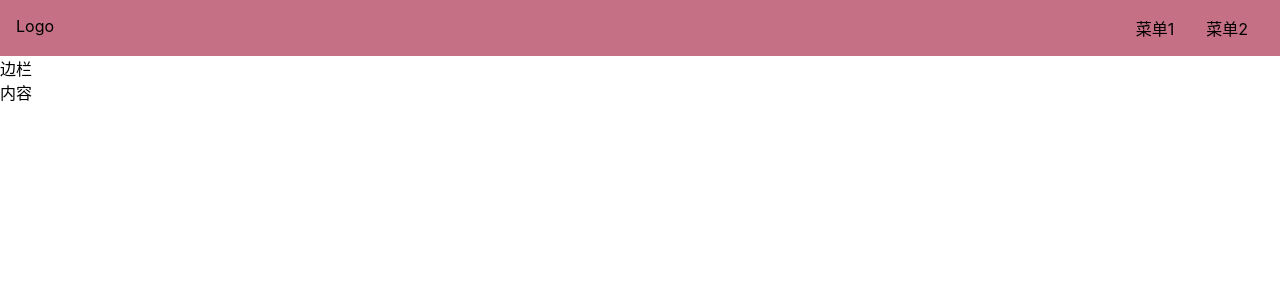
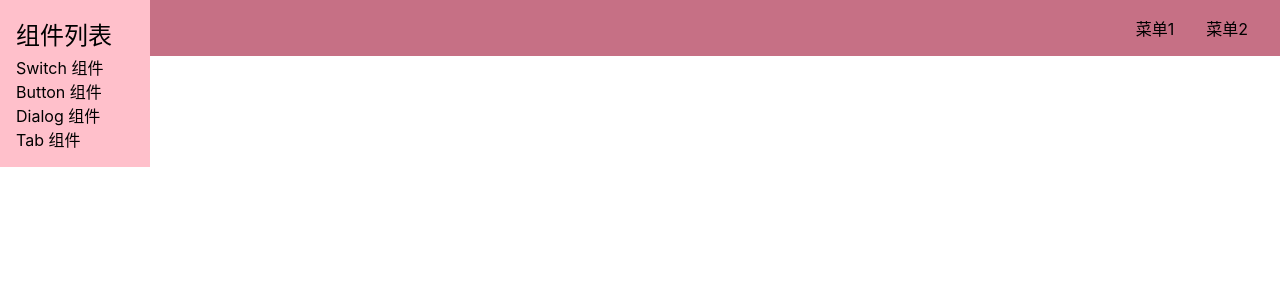
Before and after one commit to MRhuo857/vue3-ui, a Vue app: page /#/doc in a window 1280 px wide. Shown: the top 300 px of the page. Built offline with nearby package versions, Linux system fonts and the light colour scheme.

Commit message:
aside的css1

```diff
--- a/src/index.scss
+++ b/src/index.scss
@@ -20,3 +20,6 @@
     cursor: pointer;
   }
 }
+h1,h2,h3,h4,h5{
+  font-weight:normal ;
+}
--- a/src/views/Doc.vue
+++ b/src/views/Doc.vue
@@ -6,7 +6,23 @@
             <div class="menu"></div>
         </div>
         <div class="content">
-            <aside>边栏</aside>
+            <aside>
+                <h2>组件列表</h2>
+                <ul>
+                    <li>
+                        <router-link to="/doc/switch">Switch 组件</router-link>
+                    </li>
+                    <li>
+                        <router-link to="/doc/button">Button 组件</router-link>
+                    </li>
+                    <li>
+                        <router-link to="/doc/dialog">Dialog 组件</router-link>
+                    </li>
+                    <li>
+                        <router-link to="/doc/tab">Tab 组件</router-link>
+                    </li>
+                </ul>
+            </aside>
             <main>内容</main>
         </div>
     </div>
@@ -19,3 +35,22 @@
       }
     }
 </script>
+<style lang="scss" scoped>
+    aside{
+        background: pink;
+        width: 150px;
+        padding: 16px;
+        position: fixed;
+        top: 0;
+        left: 0;
+        >h2{
+            margin-bottom: 4px;
+        }
+        >ol{
+            >li{
+                padding: 4px 0;
+            }
+        }
+    }
+
+</style>
--- a/src/views/Home.vue
+++ b/src/views/Home.vue
@@ -5,8 +5,8 @@
             <h1>UI</h1>
             <h2>基于Vue3.0的UI框架</h2>
             <p class="actions">
-                <a href="">Github</a>
-                <a href="">开始</a>
+                <a href="https://github.com/MRhuo857">Github</a>
+                <router-link to="/doc">开始</router-link>
             </p>
         </div>
     </div>
```
